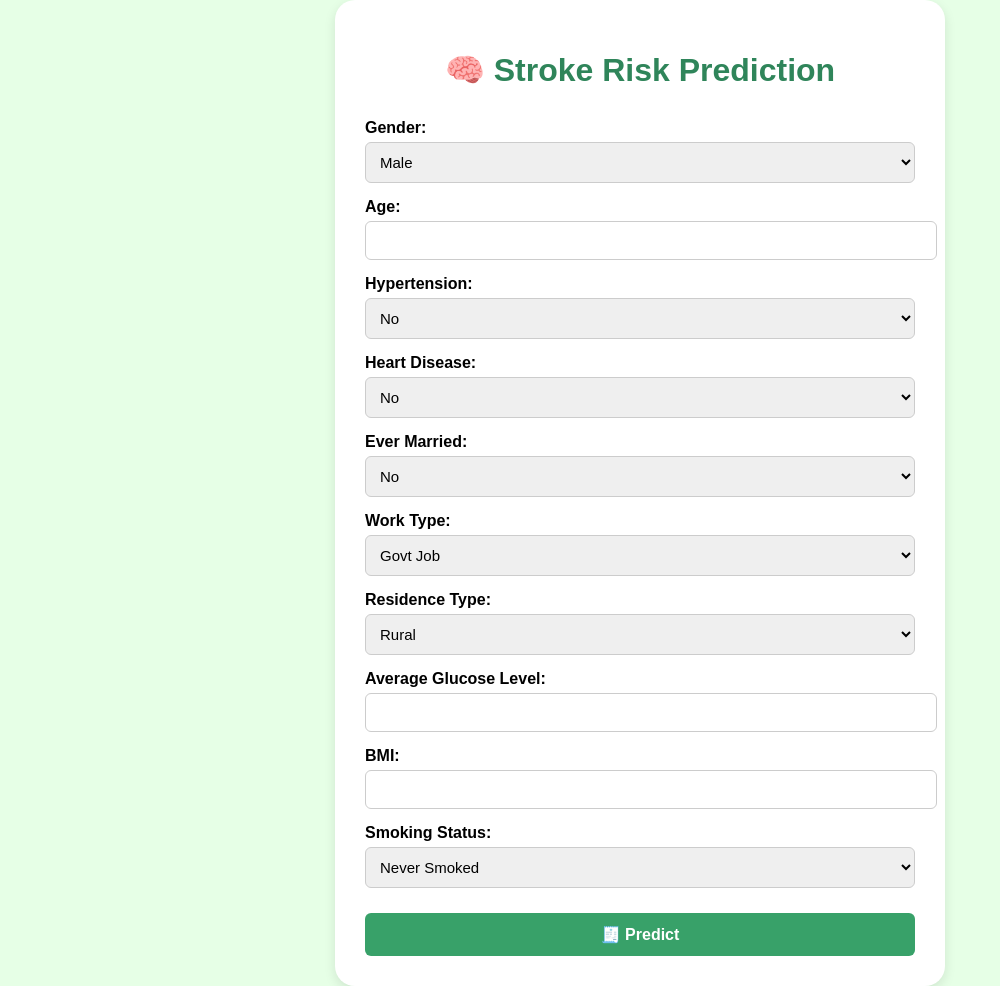
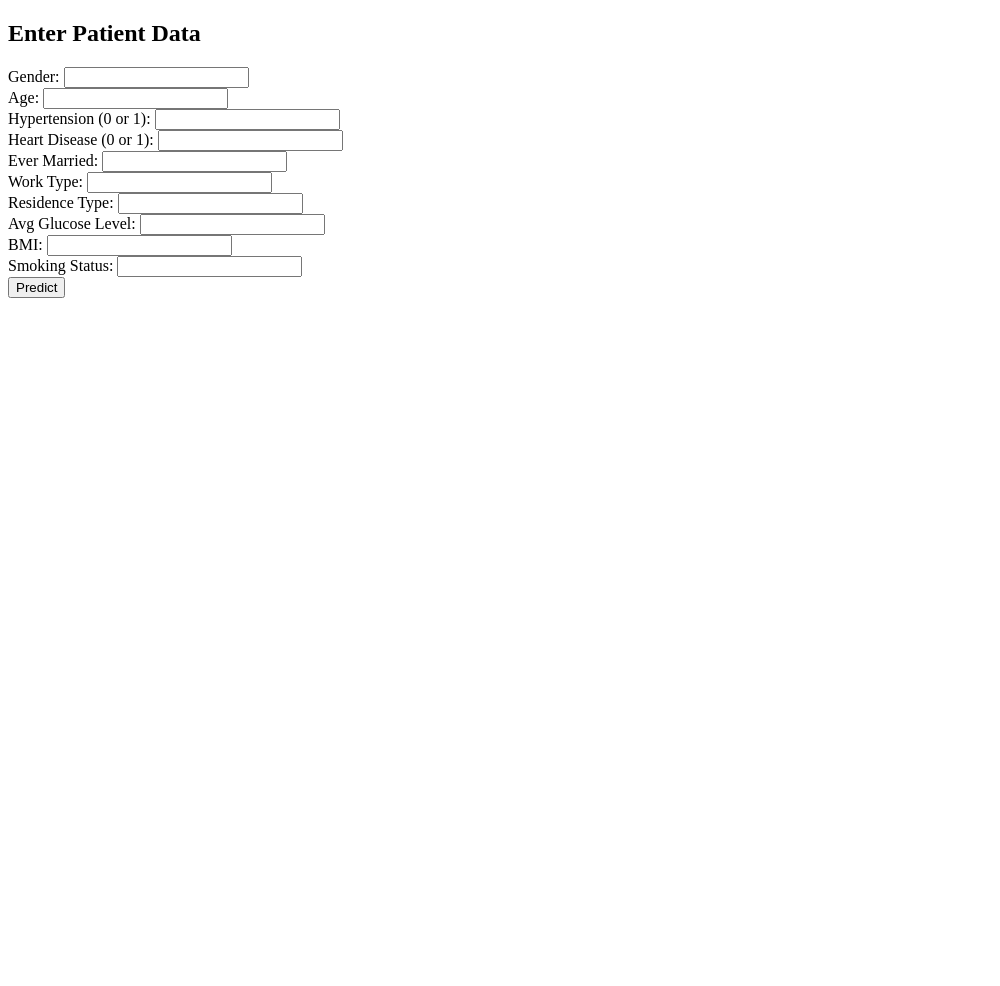
Before and after one commit to IsseHayatu/stroke-predictor, a Flask app: template templates/index.html in a window 1280 px wide. Shown: the whole page, without its empty margins (0-1000 px from the left). After the commit the page ends 298 px from the top, so only its background shows below. Run offline with Flask 3, Linux system fonts and the light colour scheme; the template is opened without the code that fills it, so the values that code supplies are empty; parts of the project's set-up code (start-up, migrations or seed data) failed here and were passed over.

Commit message:
Update index.html for stroke prediction form

```diff
--- a/templates/index.html
+++ b/templates/index.html
@@ -1,191 +1,22 @@
 <!DOCTYPE html>
 <html>
 <head>
-    <title>Stroke Risk Predictor</title>
-    <meta name="viewport" content="width=device-width, initial-scale=1.0">
-    <style>
-        body {
-            font-family: Arial, sans-serif;
-            background-color: #e6ffe6;
-            display: flex;
-            justify-content: center;
-            align-items: center;
-            min-height: 100vh;
-            margin: 0;
-            padding: 0 15px;
-        }
-        .container {
-            background-color: white;
-            padding: 30px;
-            border-radius: 20px;
-            box-shadow: 0 4px 12px rgba(0, 0, 0, 0.1);
-            width: 100%;
-            max-width: 550px;
-        }
-        h1 {
-            text-align: center;
-            color: #2f855a;
-            margin-bottom: 30px;
-        }
-        label {
-            display: block;
-            margin-top: 15px;
-            font-weight: bold;
-        }
-        input[type="text"], select {
-            width: 100%;
-            padding: 10px;
-            margin-top: 5px;
-            border-radius: 6px;
-            border: 1px solid #ccc;
-            font-size: 15px;
-        }
-        input[type="submit"] {
-            margin-top: 25px;
-            padding: 12px;
-            width: 100%;
-            background-color: #38a169;
-            color: white;
-            font-size: 16px;
-            font-weight: bold;
-            border: none;
-            border-radius: 6px;
-            cursor: pointer;
-            transition: background-color 0.3s;
-        }
-        input[type="submit"]:hover {
-            background-color: #2f855a;
-        }
-        .result, .error {
-            margin-top: 30px;
-            padding: 15px;
-            border-radius: 10px;
-            text-align: center;
-            font-size: 18px;
-        }
-        .low-risk {
-            background-color: #ecfdf5;
-        }
-        .medium-risk {
-            background-color: #fffbea;
-        }
-        .high-risk {
-            background-color: #fef2f2;
-        }
-        .recommendation {
-            margin-top: 10px;
-            font-size: 14px;
-        }
-        .risk-bar {
-            width: 100%;
-            height: 20px;
-            background: linear-gradient(to right, #16a34a 33%, #facc15 33% 66%, #dc2626 66%);
-            margin-top: 15px;
-            border-radius: 10px;
-            position: relative;
-        }
-        .risk-indicator {
-            height: 20px;
-            width: 4px;
-            background-color: black;
-            position: absolute;
-            top: 0;
-            transform: translateX(-2px);
-        }
-        .error {
-            background-color: #fef2f2;
-            color: #b91c1c;
-        }
-    </style>
+    <title>Stroke Prediction Form</title>
 </head>
 <body>
-    <div class="container">
-        <h1>🧠 Stroke Risk Prediction</h1>
-
-        {% if error %}
-        <div class="error">
-            {{ error }}
-        </div>
-        {% endif %}
-
-        <form action="/predict" method="post">
-            <label>Gender:</label>
-            <select name="gender" required>
-                <option value="0">Male</option>
-                <option value="1">Female</option>
-            </select>
-
-            <label>Age:</label>
-            <input type="text" name="age" required>
-
-            <label>Hypertension:</label>
-            <select name="hypertension" required>
-                <option value="0">No</option>
-                <option value="1">Yes</option>
-            </select>
-
-            <label>Heart Disease:</label>
-            <select name="heart_disease" required>
-                <option value="0">No</option>
-                <option value="1">Yes</option>
-            </select>
-
-            <label>Ever Married:</label>
-            <select name="ever_married" required>
-                <option value="0">No</option>
-                <option value="1">Yes</option>
-            </select>
-
-            <label>Work Type:</label>
-            <select name="work_type" required>
-                <option value="0">Govt Job</option>
-                <option value="1">Private</option>
-                <option value="2">Self-employed</option>
-                <option value="3">Children</option>
-                <option value="4">Never worked</option>
-            </select>
-
-            <label>Residence Type:</label>
-            <select name="residence_type" required>
-                <option value="0">Rural</option>
-                <option value="1">Urban</option>
-            </select>
-
-            <label>Average Glucose Level:</label>
-            <input type="text" name="avg_glucose_level" required>
-
-            <label>BMI:</label>
-            <input type="text" name="bmi" required>
-
-            <label>Smoking Status:</label>
-            <select name="smoking_status" required>
-                <option value="0">Never Smoked</option>
-                <option value="1">Formerly Smoked</option>
-                <option value="2">Smokes</option>
-            </select>
-
-            <input type="submit" value="🧾 Predict">
-        </form>
-
-        {% if prediction %}
-        <div class="result {% if prediction == 'High' %}high-risk{% elif prediction == 'Medium' %}medium-risk{% else %}low-risk{% endif %}">
-            {% if prediction == 'High' %}
-                <h2 style="color: #b91c1c;">🚨 Prediction: High Risk</h2>
-                <div class="recommendation">⚠️ Please consult a healthcare professional immediately.</div>
-                <div class="risk-bar"><div class="risk-indicator" style="left: 90%;"></div></div>
-            {% elif prediction == 'Medium' %}
-                <h2 style="color: #d97706;">⚠️ Prediction: Medium Risk</h2>
-                <div class="recommendation">🔍 Regular checkups are recommended. Maintain a healthy lifestyle.</div>
-                <div class="risk-bar"><div class="risk-indicator" style="left: 50%;"></div></div>
-            {% elif prediction == 'Low' %}
-                <h2 style="color: #15803d;">✅ Prediction: Low Risk</h2>
-                <div class="recommendation">💪 Keep up the good health habits!</div>
-                <div class="risk-bar"><div class="risk-indicator" style="left: 10%;"></div></div>
-            {% else %}
-                <h2>Prediction: {{ prediction }}</h2>
-            {% endif %}
-        </div>
-        {% endif %}
-    </div>
+    <h2>Enter Patient Data</h2>
+    <form action="/predict" method="post">
+        Gender: <input type="text" name="gender"><br>
+        Age: <input type="number" name="age"><br>
+        Hypertension (0 or 1): <input type="number" name="hypertension"><br>
+        Heart Disease (0 or 1): <input type="number" name="heart_disease"><br>
+        Ever Married: <input type="text" name="ever_married"><br>
+        Work Type: <input type="text" name="work_type"><br>
+        Residence Type: <input type="text" name="Residence_type"><br>
+        Avg Glucose Level: <input type="text" name="avg_glucose_level"><br>
+        BMI: <input type="text" name="bmi"><br>
+        Smoking Status: <input type="text" name="smoking_status"><br>
+        <button type="submit">Predict</button>
+    </form>
 </body>
 </html>
```
